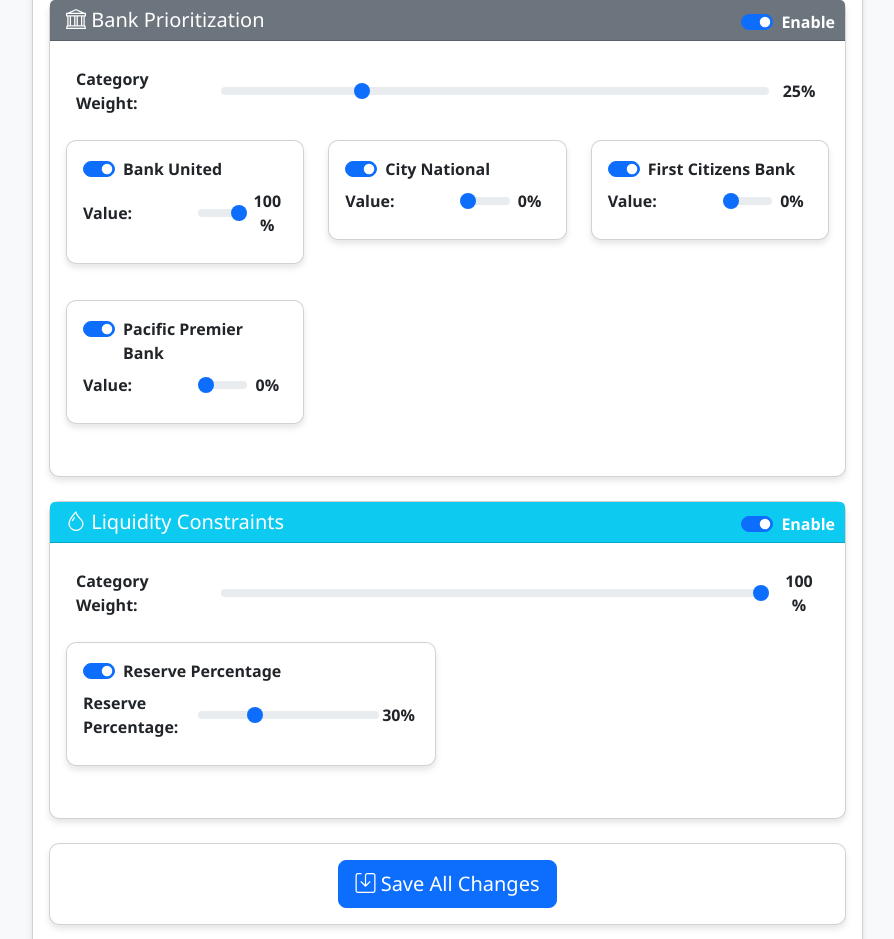
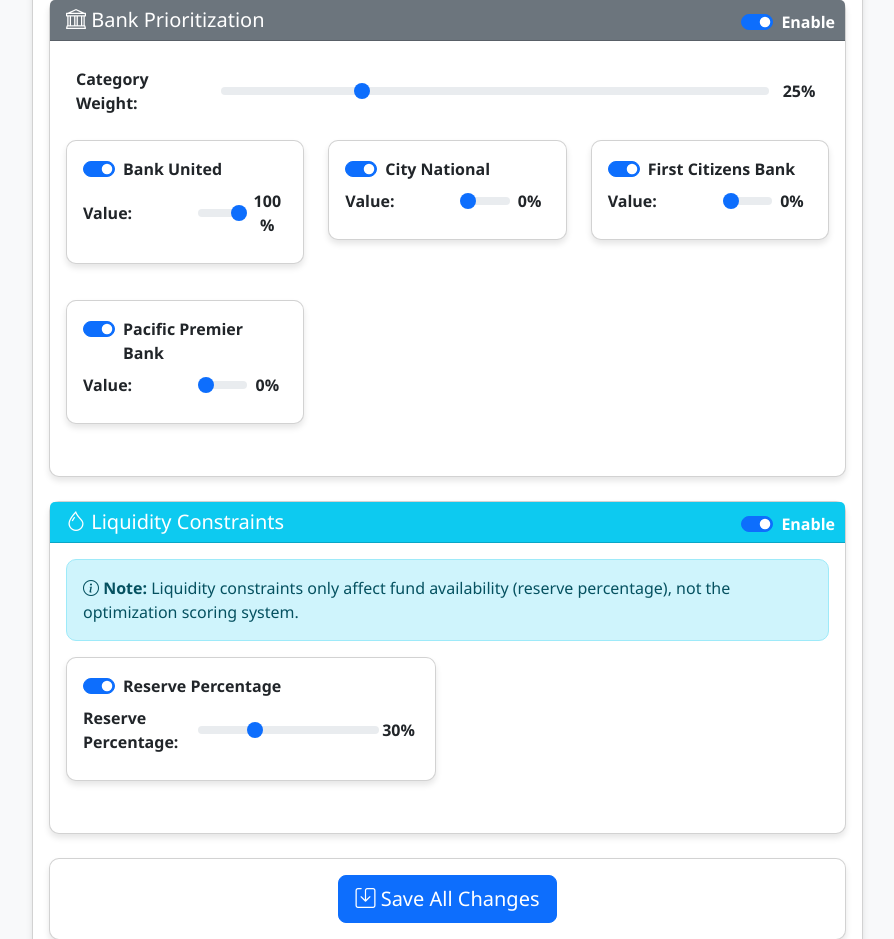
Before and after one commit to darryl-abraham/fund_alo_opt, a Flask app: page /admin/constraints in a window 1280 px wide. Shown: the part 1478-2417 px from the top of the page, without its empty margins (335-1229 px from the left). Run offline with Flask 2, Linux system fonts and the light colour scheme; the visitor is signed in with stand-in values (Sample User, id 1); data comes from the database, SQL or seed files in the repository.

Commit message:
Remove liquidity category weight from optimizer scoring system - Liquidity constraints now only affect fund availability, not scoring - Updated admin interface to reflect this change - Modified optimizer to exclude liquidity from category weights calculation

```diff
--- a/src/app.py
+++ b/src/app.py
@@ -431,12 +431,11 @@
         conn
     )
 
-    # Get category weights
+    # Get category weights (excluding liquidity which doesn't affect scoring)
     product_category_weight = products.iloc[0]['weight'] if not products.empty else 1.0
     time_category_weight = times.iloc[0]['weight'] if not times.empty else 1.0
     weighting_category_weight = weightings.iloc[0]['weight'] if not weightings.empty else 1.0
     bank_category_weight = banks.iloc[0]['weight'] if not banks.empty else 1.0
-    liquidity_category_weight = liquidity.iloc[0]['weight'] if not liquidity.empty else 1.0
 
     conn.close()
 
@@ -450,8 +449,7 @@
         product_category_weight=product_category_weight,
         time_category_weight=time_category_weight,
         weighting_category_weight=weighting_category_weight,
-        bank_category_weight=bank_category_weight,
-        liquidity_category_weight=liquidity_category_weight
+        bank_category_weight=bank_category_weight
     )
 
 @app.route('/admin/constraints/update', methods=['POST'])
@@ -577,7 +575,34 @@
 
         logger.info(f"Toggling category {category}: enabled={is_enabled}")
 
-        # Get database connection
+        # Special handling for liquidity constraints (no weight, only affects fund availability)
+        if category == 'liquidity':
+            conn = get_db_connection()
+            cursor = conn.cursor()
+
+            if is_enabled:
+                # For liquidity, just ensure constraints are enabled (no weight changes)
+                cursor.execute(
+                    """UPDATE constraints
+                       SET is_enabled = 1
+                       WHERE category = ?""",
+                    (category,)
+                )
+            else:
+                # Disable liquidity constraints
+                cursor.execute(
+                    """UPDATE constraints
+                       SET is_enabled = 0
+                       WHERE category = ?""",
+                    (category,)
+                )
+
+            conn.commit()
+            conn.close()
+
+            return jsonify({'success': True, 'message': f'Liquidity category {"enabled" if is_enabled else "disabled"}'})
+
+        # Handle other categories with weights
         conn = get_db_connection()
         cursor = conn.cursor()
 
--- a/src/optimizer.py
+++ b/src/optimizer.py
@@ -360,12 +360,12 @@
             raise ValueError(f"No rates found for related banks of branch: {branch_name}")
 
         # 1. Get category weights directly from database (should sum to 100%)
+        # Note: Liquidity constraints are handled separately and don't affect scoring
         category_weights = {
             'product': 0.0,
             'time': 0.0,
             'weighting': 0.0,
-            'bank': 0.0,
-            'liquidity': 0.0
+            'bank': 0.0
         }
 
         # Get category weights directly (these should already sum to 100%)
@@ -388,6 +388,7 @@
 
         logger.info(f"Category weights: {category_weights}")
         logger.info(f"Total category weight: {sum(category_weights.values())*100:.1f}%")
+        logger.info("Note: Liquidity constraints are handled separately and don't affect scoring")
 
         # 2. Get bank weights (0-1 scale, already normalized)
         bank_weights = {}
@@ -570,6 +571,7 @@
                 logger.info(f"  Bank: {bank_weight:.3f} × {category_weights['bank']:.3f} = {bank_weight * category_weights['bank']:.3f} ({bank_weight * category_weights['bank']*100:.1f}%)")
                 logger.info(f"  Time: {time_weight:.3f} × {category_weights['time']:.3f} = {time_weight * category_weights['time']:.3f} ({time_weight * category_weights['time']*100:.1f}%)")
                 logger.info(f"  Weighting Category: {category_weights['weighting']:.3f} ({category_weights['weighting']*100:.1f}%)")
+                logger.info(f"  Note: Liquidity constraints don't affect scoring, only fund availability")
                 logger.info(f"  Final Composite Score: {composite_score:.6f}")
 
                 objective.SetCoefficient(var, composite_score)
@@ -613,7 +615,7 @@
 
         if not results:
             logger.warning("Optimization completed but no funds were allocated")
-            logger.warning("Category weights:")
+            logger.warning("Category weights (excluding liquidity):")
             for category, weight in category_weights.items():
                 logger.warning(f"  {category}: {weight}")
             logger.warning("Bank weights:")
@@ -621,6 +623,7 @@
                 logger.warning(f"  {bank}: {weight}")
             logger.warning("Time weights:")
             logger.warning(filtered_rates[['CD Term', 'time_weight']].to_string())
+            logger.warning("Note: Liquidity constraints only affect fund availability, not scoring")
             return pd.DataFrame(), total_funds
 
         columns = ["Bank Name", "CD Term", "Allocated Amount", "CD Rate", "Expected Return", "ECR Rate", "Estimated ECR Monthly"]
--- a/templates/admin/constraints.html
+++ b/templates/admin/constraints.html
@@ -318,23 +318,20 @@
                 </div>
 
                 <!-- Liquidity Constraints -->
-                <div class="card mb-4 category-card {% if liquidity_category_weight == 0 %}disabled{% endif %}" id="liquidity_category_card">
+                <div class="card mb-4 category-card" id="liquidity_category_card">
                     <div class="card-header bg-info text-white position-relative">
                         <h5 class="mb-0"><i class="bi bi-droplet"></i> Liquidity Constraints</h5>
                         <div class="form-check form-switch position-absolute" style="right: 10px; top: 10px;">
                             <input class="form-check-input category-toggle" type="checkbox" id="liquidity_category_toggle"
-                                   data-category="liquidity" {% if liquidity_category_weight > 0 %}checked{% endif %}>
+                                   data-category="liquidity" checked>
                             <label class="form-check-label text-white" for="liquidity_category_toggle">Enable</label>
                         </div>
                     </div>
                     <div class="card-body">
-                        <!-- Category Weight Slider -->
-                        <div class="category-weight-container">
-                            <span class="category-weight-label">Category Weight:</span>
-                            <input type="range" class="form-range category-weight-slider" id="liquidity_category_weight"
-                                   name="category_weight" min="0" max="100" step="1" value="{{ liquidity_category_weight * 100 }}"
-                                   {% if liquidity_category_weight == 0 %}disabled{% endif %}>
-                            <span class="category-weight-value" id="liquidity_weight_display">{{ "%.0f%%"|format(liquidity_category_weight * 100) }}</span>
+                        <!-- Info Note -->
+                        <div class="alert alert-info mb-3">
+                            <i class="bi bi-info-circle"></i>
+                            <strong>Note:</strong> Liquidity constraints only affect fund availability (reserve percentage), not the optimization scoring system.
                         </div>
 
                         <div class="row">
@@ -402,9 +399,46 @@
         toggle.addEventListener('change', async function() {
             const category = this.dataset.category;
             const categoryCard = document.getElementById(`${category}_category_card`);
+            const isEnabled = this.checked;
+
+            // Special handling for liquidity constraints (no weight, only affects fund availability)
+            if (category === 'liquidity') {
+                try {
+                    // Send AJAX request to update database
+                    const response = await fetch('{{ url_for("admin_toggle_category") }}', {
+                        method: 'POST',
+                        headers: {
+                            'Content-Type': 'application/x-www-form-urlencoded',
+                        },
+                        body: `category=${category}&enabled=${isEnabled}`
+                    });
+
+                    const result = await response.json();
+
+                    if (result.success) {
+                        if (isEnabled) {
+                            // Enable the category
+                            categoryCard.classList.remove('disabled');
+                        } else {
+                            // Disable the category
+                            categoryCard.classList.add('disabled');
+                        }
+                    } else {
+                        // Revert the toggle if database update failed
+                        this.checked = !isEnabled;
+                        console.error('Failed to update liquidity category:', result.message);
+                    }
+                } catch (error) {
+                    // Revert the toggle if request failed
+                    this.checked = !isEnabled;
+                    console.error('Error updating liquidity category:', error);
+                }
+                return; // Exit early for liquidity constraints
+            }
+
+            // Handle other categories with weights
             const slider = document.getElementById(`${category}_category_weight`);
             const display = document.getElementById(`${category}_weight_display`);
-            const isEnabled = this.checked;
 
             try {
                 // Send AJAX request to update database
```
Lines whose indentation alone changed are shown as unchanged.
